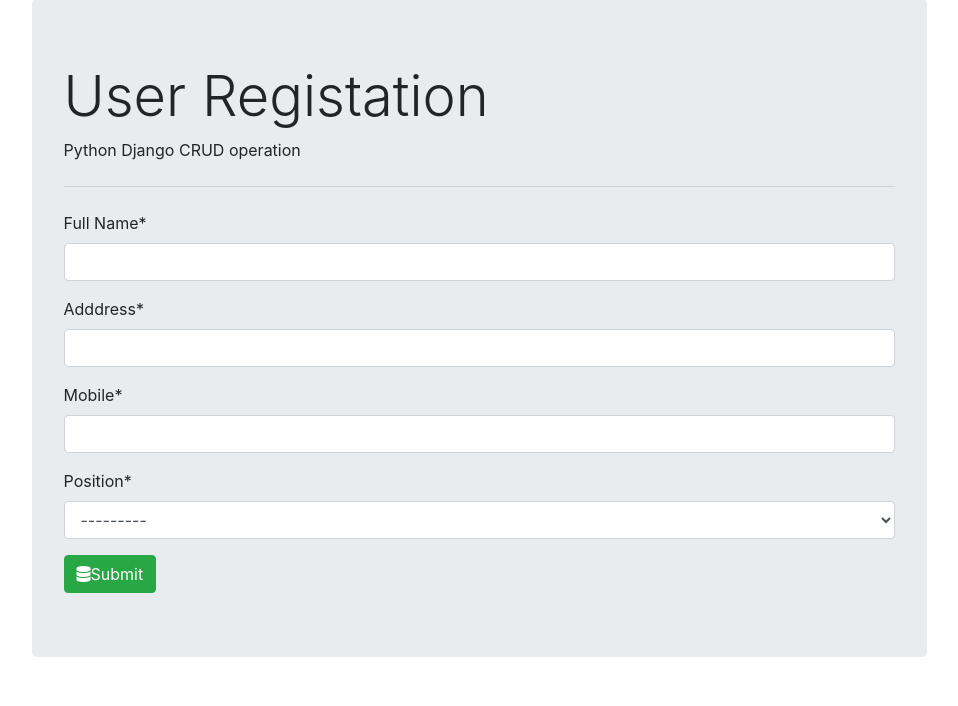
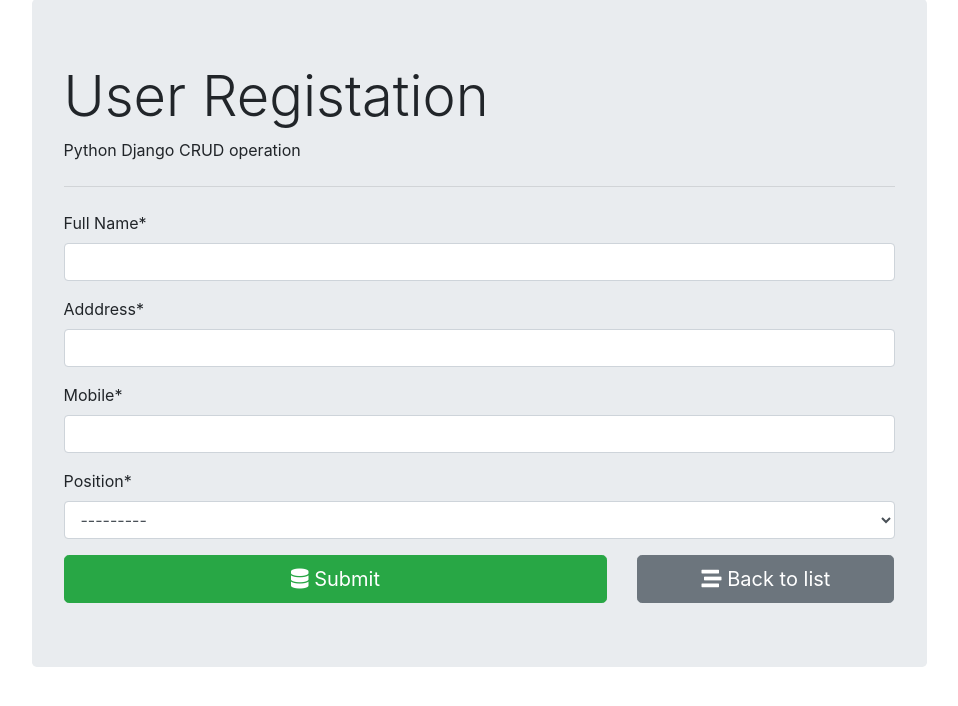
Before and after one commit to imimran/django-crud, a Django app: page /user/ in a window 1280 px wide. Shown: the part 49-755 px from the top of the page, without its empty margins (161-1119 px from the left). Run offline with Django 3.2, Linux system fonts and the light colour scheme; some libraries are stand-ins or nearby versions.

Commit message:
Delete User Done

```diff
--- a/crud/users/templates/users/form.html
+++ b/crud/users/templates/users/form.html
@@ -5,7 +5,17 @@
 <form action="" method="post" autocomplete="off">
     {% csrf_token %}
     {{ form|crispy }}
-    <button type="submit" class="btn btn-success"><i class="fas fa-database"></i>Submit</button>
+    <div class="row">
+        <div class="col-md-8">
+            <button type="submit" class="btn btn-success btn-block btn-lg"><i class="fas fa-database"></i>
+                Submit</button>
+        </div>
+        <div class="col-md-4">
+            <a href="{% url 'user_list' %}" class="btn btn-secondary btn-block btn-lg">
+                <i class="fas fa-stream"></i> Back to list
+            </a>
+        </div>
+    </div>
 </form>
 
 
--- a/crud/users/urls.py
+++ b/crud/users/urls.py
@@ -3,7 +3,8 @@
 from .  import views
 
 urlpatterns = [
-    path('', views.user_form,  name='user_form'),
+    path('', views.user_form,  name='user_add'),
     path('<int:id>/', views.user_form, name='user_update'),
+    path('delete/<int:id>/',views.user_delete,name='user_delete'),
     path('list/', views.user_list,  name='user_list'),
 ]
--- a/crud/users/views.py
+++ b/crud/users/views.py
@@ -30,5 +30,7 @@
         return redirect('/user/list/')
 
 
-def user_delete(request):
-    return
+def user_delete(request, id):
+    user = User.objects.get(pk=id)
+    user.delete()
+    return redirect('/user/list')
```
Also changed, not shown: crud/users/templates/users/list.html (+23 -7 lines).
